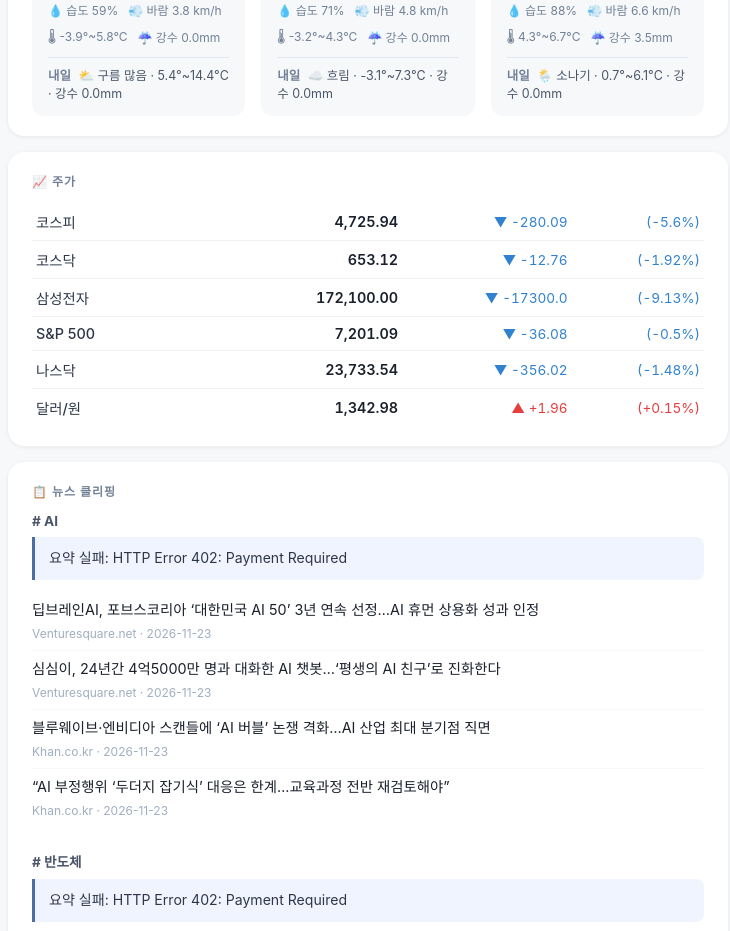
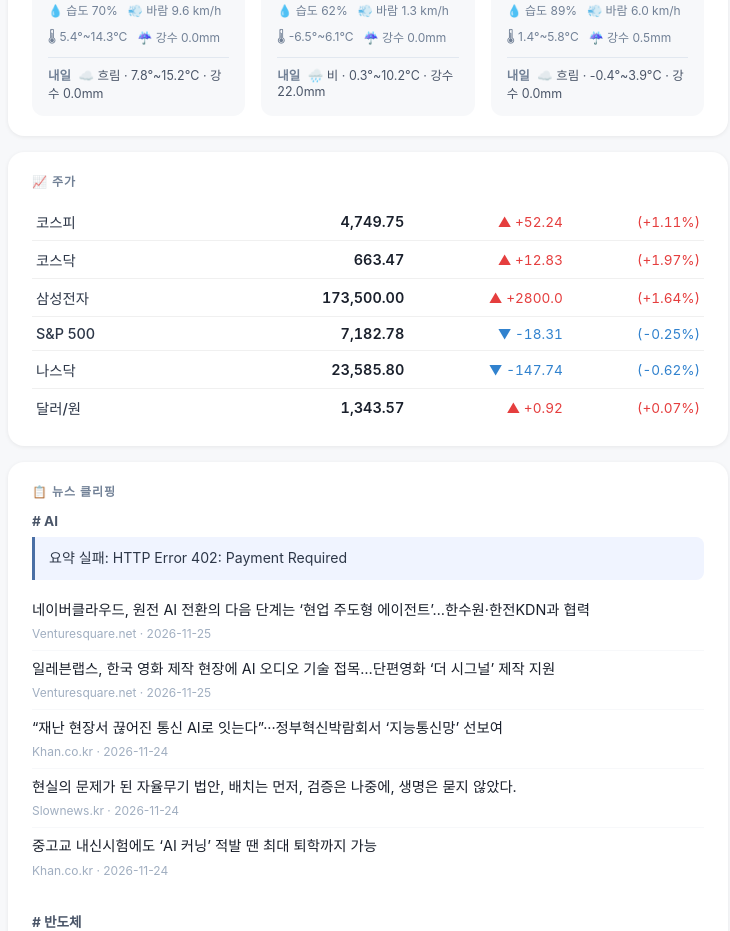
Before and after one commit to seungjoonroh/AI-morning-brief, a plain HTML site: page docs/index.html in a window 1280 px wide. Shown: the part 326-1257 px from the top of the page, without its empty margins (272-1002 px from the left). Drawn offline with Linux system fonts and the light colour scheme; no server answers.

Commit message:
자동 브리핑 업데이트: 2026-11-26 03:52

```diff
--- a/docs/index.html
+++ b/docs/index.html
@@ -177,7 +177,7 @@
     <div class="header">
       <h1>📰 AI 모닝 브리핑</h1>
       <div class="subtitle">
-        뉴스·주가 2026-11-25 04:43 기준 ·
+        뉴스·주가 2026-11-26 03:52 기준 ·
         날씨 <span id="weather-update-time">업데이트 중...</span>
         <span class="live-badge" id="live-badge" style="display:none">LIVE</span>
       </div>
@@ -190,75 +190,75 @@
     <div class="weather-city" id="weather-city-0">
       <div class="weather-city-header">
         <div class="weather-city-name">서울</div>
-        <div class="weather-local-time" id="local-time-0">11/25 13:30</div>
+        <div class="weather-local-time" id="local-time-0">11/26 12:45</div>
       </div>
       <div class="weather-main">
         <div class="weather-emoji" id="weather-emoji-0">🌤️</div>
         <div>
-          <div class="weather-temp" id="weather-temp-0">4.3°C</div>
+          <div class="weather-temp" id="weather-temp-0">13.0°C</div>
           <div class="weather-condition" id="weather-cond-0">구름 조금</div>
         </div>
       </div>
       <div class="weather-detail">
-        <span>💧 습도 <span id="humidity-0">59</span>%</span>
-        <span>💨 바람 <span id="wind-0">3.8</span> km/h</span>
-        <span>🌡 -3.9°~5.8°C</span>
+        <span>💧 습도 <span id="humidity-0">70</span>%</span>
+        <span>💨 바람 <span id="wind-0">9.6</span> km/h</span>
+        <span>🌡 5.4°~14.3°C</span>
         <span>☔ 강수 0.0mm</span>
       </div>
 
         <div class="weather-forecast">
           <span class="forecast-label">내일</span>
-          ⛅ 구름 많음 · 5.4°~14.4°C · 강수 0.0mm
+          ☁️ 흐림 · 7.8°~15.2°C · 강수 0.0mm
         </div>
     </div>
 
     <div class="weather-city" id="weather-city-1">
       <div class="weather-city-header">
         <div class="weather-city-name">이타카</div>
-        <div class="weather-local-time" id="local-time-1">11/24 23:30</div>
+        <div class="weather-local-time" id="local-time-1">11/25 22:45</div>
       </div>
       <div class="weather-main">
-        <div class="weather-emoji" id="weather-emoji-1">☀️</div>
+        <div class="weather-emoji" id="weather-emoji-1">☁️</div>
         <div>
-          <div class="weather-temp" id="weather-temp-1">-3.2°C</div>
-          <div class="weather-condition" id="weather-cond-1">맑음</div>
+          <div class="weather-temp" id="weather-temp-1">0.5°C</div>
+          <div class="weather-condition" id="weather-cond-1">흐림</div>
         </div>
       </div>
       <div class="weather-detail">
-        <span>💧 습도 <span id="humidity-1">71</span>%</span>
-        <span>💨 바람 <span id="wind-1">4.8</span> km/h</span>
-        <span>🌡 -3.2°~4.3°C</span>
+        <span>💧 습도 <span id="humidity-1">62</span>%</span>
+        <span>💨 바람 <span id="wind-1">1.3</span> km/h</span>
+        <span>🌡 -6.5°~6.1°C</span>
         <span>☔ 강수 0.0mm</span>
       </div>
 
         <div class="weather-forecast">
           <span class="forecast-label">내일</span>
-          ☁️ 흐림 · -3.1°~7.3°C · 강수 0.0mm
+          🌧️ 비 · 0.3°~10.2°C · 강수 22.0mm
         </div>
     </div>
 
     <div class="weather-city" id="weather-city-2">
       <div class="weather-city-header">
         <div class="weather-city-name">파리</div>
-        <div class="weather-local-time" id="local-time-2">11/25 05:30</div>
+        <div class="weather-local-time" id="local-time-2">11/26 04:45</div>
       </div>
       <div class="weather-main">
         <div class="weather-emoji" id="weather-emoji-2">🌧️</div>
         <div>
-          <div class="weather-temp" id="weather-temp-2">4.7°C</div>
+          <div class="weather-temp" id="weather-temp-2">5.2°C</div>
           <div class="weather-condition" id="weather-cond-2">비</div>
         </div>
       </div>
       <div class="weather-detail">
-        <span>💧 습도 <span id="humidity-2">88</span>%</span>
-        <span>💨 바람 <span id="wind-2">6.6</span> km/h</span>
-        <span>🌡 4.3°~6.7°C</span>
-        <span>☔ 강수 3.5mm</span>
+        <span>💧 습도 <span id="humidity-2">89</span>%</span>
+        <span>💨 바람 <span id="wind-2">6.0</span> km/h</span>
+        <span>🌡 1.4°~5.8°C</span>
+        <span>☔ 강수 0.5mm</span>
       </div>
 
         <div class="weather-forecast">
           <span class="forecast-label">내일</span>
-          🌦️ 소나기 · 0.7°~6.1°C · 강수 0.0mm
+          ☁️ 흐림 · -0.4°~3.9°C · 강수 0.0mm
         </div>
     </div>
       </div>
@@ -269,39 +269,39 @@
       <table>
             <tr>
               <td class="stock-label">코스피</td>
-              <td class="stock-price">4,725.94</td>
-              <td style="color:#3182ce" class="stock-change">▼ -280.09</td>
-              <td style="color:#3182ce" class="stock-change">(-5.6%)</td>
+              <td class="stock-price">4,749.75</td>
+              <td style="color:#e53e3e" class="stock-change">▲ +52.24</td>
+              <td style="color:#e53e3e" class="stock-change">(+1.11%)</td>
             </tr>
             <tr>
               <td class="stock-label">코스닥</td>
-              <td class="stock-price">653.12</td>
-              <td style="color:#3182ce" class="stock-change">▼ -12.76</td>
-              <td style="color:#3182ce" class="stock-change">(-1.92%)</td>
+              <td class="stock-price">663.47</td>
+              <td style="color:#e53e3e" class="stock-change">▲ +12.83</td>
+              <td style="color:#e53e3e" class="stock-change">(+1.97%)</td>
             </tr>
             <tr>
               <td class="stock-label">삼성전자</td>
-              <td class="stock-price">172,100.00</td>
-              <td style="color:#3182ce" class="stock-change">▼ -17300.0</td>
-              <td style="color:#3182ce" class="stock-change">(-9.13%)</td>
+              <td class="stock-price">173,500.00</td>
+              <td style="color:#e53e3e" class="stock-change">▲ +2800.0</td>
+              <td style="color:#e53e3e" class="stock-change">(+1.64%)</td>
             </tr>
             <tr>
               <td class="stock-label">S&P 500</td>
-              <td class="stock-price">7,201.09</td>
-              <td style="color:#3182ce" class="stock-change">▼ -36.08</td>
-              <td style="color:#3182ce" class="stock-change">(-0.5%)</td>
+              <td class="stock-price">7,182.78</td>
+              <td style="color:#3182ce" class="stock-change">▼ -18.31</td>
+              <td style="color:#3182ce" class="stock-change">(-0.25%)</td>
             </tr>
             <tr>
               <td class="stock-label">나스닥</td>
-              <td class="stock-price">23,733.54</td>
-              <td style="color:#3182ce" class="stock-change">▼ -356.02</td>
-              <td style="color:#3182ce" class="stock-change">(-1.48%)</td>
+              <td class="stock-price">23,585.80</td>
+              <td style="color:#3182ce" class="stock-change">▼ -147.74</td>
+              <td style="color:#3182ce" class="stock-change">(-0.62%)</td>
             </tr>
             <tr>
               <td class="stock-label">달러/원</td>
-              <td class="stock-price">1,342.98</td>
-              <td style="color:#e53e3e" class="stock-change">▲ +1.96</td>
-              <td style="color:#e53e3e" class="stock-change">(+0.15%)</td>
+              <td class="stock-price">1,343.57</td>
+              <td style="color:#e53e3e" class="stock-change">▲ +0.92</td>
+              <td style="color:#e53e3e" class="stock-change">(+0.07%)</td>
             </tr></table>
     </div>
 
@@ -313,20 +313,24 @@
           <div class="summary">요약 실패: HTTP Error 402: Payment Required</div>
           <ul>
             <li>
-              <a href="https://www.venturesquare.net/1130678/" target="_blank">딥브레인AI, 포브스코리아 ‘대한민국 AI 50’ 3년 연속 선정…AI 휴먼 상용화 성과 인정</a>
-              <span class="news-meta">Venturesquare.net · 2026-11-23</span>
+              <a href="https://www.venturesquare.net/1131324/" target="_blank">네이버클라우드, 원전 AI 전환의 다음 단계는 ‘현업 주도형 에이전트’…한수원·한전KDN과 협력</a>
+              <span class="news-meta">Venturesquare.net · 2026-11-25</span>
             </li>
             <li>
-              <a href="https://www.venturesquare.net/1130687/" target="_blank">심심이, 24년간 4억5000만 명과 대화한 AI 챗봇…‘평생의 AI 친구’로 진화한다</a>
-              <span class="news-meta">Venturesquare.net · 2026-11-23</span>
+              <a href="https://www.venturesquare.net/1131360/" target="_blank">일레븐랩스, 한국 영화 제작 현장에 AI 오디오 기술 접목…단편영화 ‘더 시그널’ 제작 지원</a>
+              <span class="news-meta">Venturesquare.net · 2026-11-25</span>
             </li>
             <li>
-              <a href="https://www.khan.co.kr/article/202611231700001" target="_blank">블루웨이브·엔비디아 스캔들에 ‘AI 버블’ 논쟁 격화…AI 산업 최대 분기점 직면</a>
-              <span class="news-meta">Khan.co.kr · 2026-11-23</span>
+              <a href="https://www.khan.co.kr/article/202611241058001" target="_blank">“재난 현장서 끊어진 통신 AI로 잇는다”···정부혁신박람회서 ‘지능통신망’ 선보여</a>
+              <span class="news-meta">Khan.co.kr · 2026-11-24</span>
             </li>
             <li>
-              <a href="https://www.khan.co.kr/article/202611232052005" target="_blank">“AI 부정행위 ‘두더지 잡기식’ 대응은 한계…교육과정 전반 재검토해야”</a>
-              <span class="news-meta">Khan.co.kr · 2026-11-23</span>
+              <a href="https://slownews.kr/170101" target="_blank">현실의 문제가 된 자율무기 법안, 배치는 먼저, 검증은 나중에, 생명은 묻지 않았다.</a>
+              <span class="news-meta">Slownews.kr · 2026-11-24</span>
+            </li>
+            <li>
+              <a href="https://www.khan.co.kr/article/202611242122005" target="_blank">중고교 내신시험에도 ‘AI 커닝’ 적발 땐 최대 퇴학까지 가능</a>
+              <span class="news-meta">Khan.co.kr · 2026-11-24</span>
             </li></ul>
         </div>
         <div class="news-block">
@@ -334,16 +338,16 @@
           <div class="summary">요약 실패: HTTP Error 402: Payment Required</div>
           <ul>
             <li>
-              <a href="https://www.khan.co.kr/article/202611232026035" target="_blank">“내년 수출도 ‘1조달러’ 넘는다”</a>
-              <span class="news-meta">Khan.co.kr · 2026-11-23</span>
+              <a href="https://www.khan.co.kr/article/202611241622001" target="_blank">젠슨 황 복귀에 반도체 훈풍…코스피 6% 급등, 5000선 탈환</a>
+              <span class="news-meta">Khan.co.kr · 2026-11-24</span>
             </li>
             <li>
-              <a href="https://www.venturesquare.net/1130912/" target="_blank">모터센스, SMATEC 2026서 AI 설비 고장 예측 기술 공개…독립법인 출범 후 시장 확대</a>
-              <span class="news-meta">Venturesquare.net · 2026-11-23</span>
+              <a href="https://www.khan.co.kr/article/202611251102001" target="_blank">의대로 채우던 수시 6장 달라졌다…최상위권 반도체 계약학과 지원 두 배로</a>
+              <span class="news-meta">Khan.co.kr · 2026-11-25</span>
             </li>
             <li>
-              <a href="https://www.khan.co.kr/article/202611231630011" target="_blank">SK하이닉스 폭락 두 번 맞힌 애널리스트, 또 “더 떨어진다” 경고</a>
-              <span class="news-meta">Khan.co.kr · 2026-11-23</span>
+              <a href="https://www.venturesquare.net/1131135/" target="_blank">사람이 만들고 AI가 일한다…AWS, 20년 된 클라우드의 기본기를 다시 설계하다</a>
+              <span class="news-meta">Venturesquare.net · 2026-11-24</span>
             </li>
             <li>
               <a href="https://platum.kr/archives/299306" target="_blank">로봇·에너지·반도체 딥테크 스타트업 8곳, 베를린서 유럽 투자자 상대로 IR</a>
@@ -359,16 +363,24 @@
           <div class="summary">요약 실패: HTTP Error 402: Payment Required</div>
           <ul>
             <li>
-              <a href="https://www.khan.co.kr/article/202611231810011" target="_blank">[사설]증안펀드 가동 준비, AI 약세장 대비하되 무리한 개입 말아야</a>
-              <span class="news-meta">Khan.co.kr · 2026-11-23</span>
-            </li>
-            <li>
-              <a href="https://www.khan.co.kr/article/202611240908001" target="_blank">[속보]코스피 3.6% 급등 출발, 장중 5000선 도달…젠슨 황 복귀 효과</a>
+              <a href="https://www.khan.co.kr/article/202611241622001" target="_blank">젠슨 황 복귀에 반도체 훈풍…코스피 6% 급등, 5000선 탈환</a>
               <span class="news-meta">Khan.co.kr · 2026-11-24</span>
             </li>
             <li>
-              <a href="https://www.ohmynews.com/NWS_Web/View/at_pg.aspx?CNTN_CD=A0003287397" target="_blank">정부 대책에도 '속수무책' 코스피... 장중 4600대로 추락</a>
-              <span class="news-meta">Ohmynews.com · 2026-11-23</span>
+              <a href="https://www.khan.co.kr/article/202611250720001" target="_blank">트럼프 추가관세·젠슨 황 복귀효과 소진에 미국 증시 부진···엔트로픽 공모가 밑돌아</a>
+              <span class="news-meta">Khan.co.kr · 2026-11-24</span>
+            </li>
+            <li>
+              <a href="https://slownews.kr/170124" target="_blank">젠슨 황 복귀에도 여전한 불안, 엔비디아는 다시 급락: 슬로우레터 11월25일.</a>
+              <span class="news-meta">Slownews.kr · 2026-11-24</span>
+            </li>
+            <li>
+              <a href="https://www.ohmynews.com/NWS_Web/View/at_pg.aspx?CNTN_CD=A0003287920" target="_blank">돌아온 '젠슨 황', 돌아온 '5000선'... 코스피 6.32% 급등</a>
+              <span class="news-meta">Ohmynews.com · 2026-11-24</span>
+            </li>
+            <li>
+              <a href="http://www.inews24.com/view/2029992" target="_blank">젠슨 황 돌아오자 삼성전자·SK하이닉스 시총 123조원 껑충</a>
+              <span class="news-meta">Inews24.com · 2026-11-24</span>
             </li></ul>
         </div>
     </div>
```
